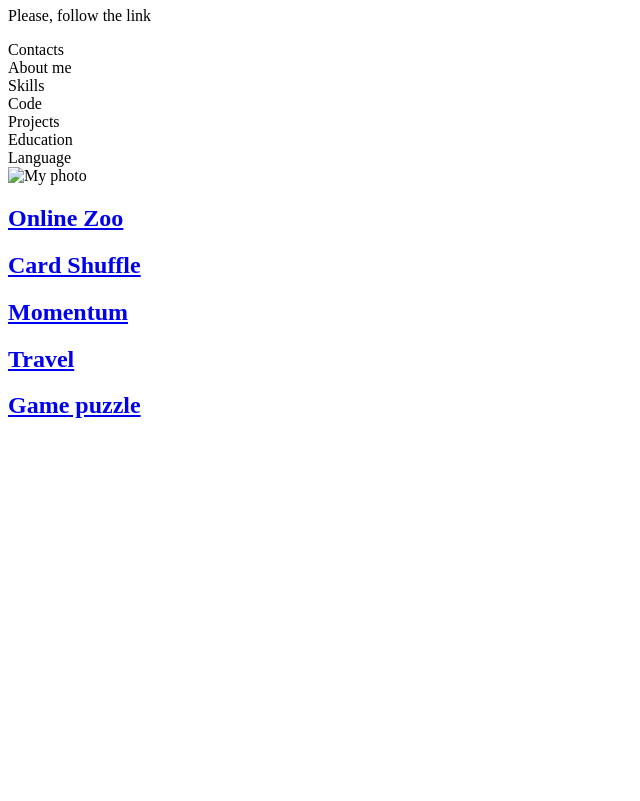
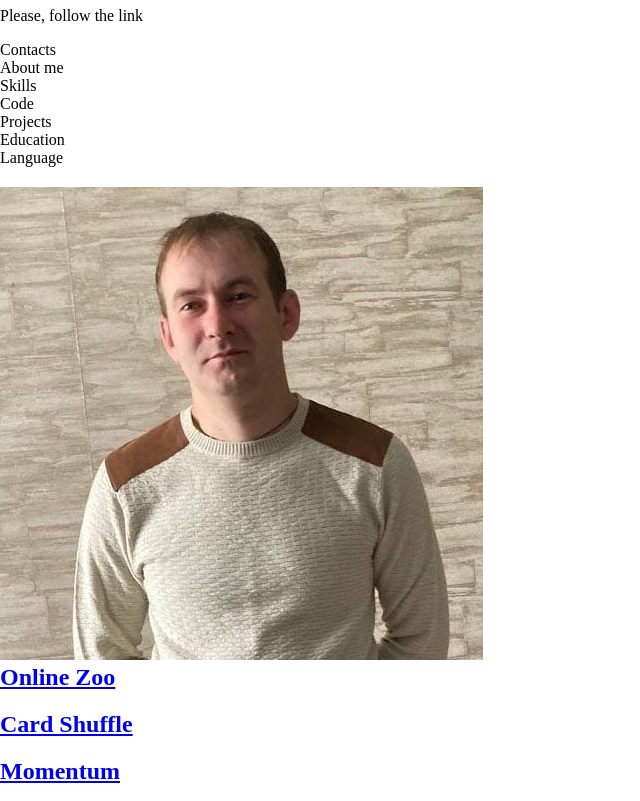
Before and after one commit to KOSHAK2008/koshak2008.github.io, a plain HTML site: page index.html in a window 1280 px wide. Shown: the part 73-874 px from the top of the page, without its empty margins (0-640 px from the left). Before the commit the page ends 800 px from the top, so only its background shows below. Drawn offline with Linux system fonts and the light colour scheme.

Commit message:
my photo

```diff
--- a/index.html
+++ b/index.html
@@ -4,7 +4,8 @@
  <meta charset="UTF-8">
  <meta http-equiv="X-UA-Compatible" content="IE=edge">
  <meta name="viewport" content="width=device-width, initial-scale=1.0">
- <title>Document</title>
+ <title>My partfolio</title>
+<link rel="stylesheet" href="style.css">
 </head>
 <body>
  <h1>Hello, this page of my projects.</h1>
@@ -18,7 +19,7 @@
   <nav>Education</nav>
   <nav>Language</nav>
 </footer>
-<img src="./img/Anton.jpg" alt="My photo">
+<img src="./Anton.jpg" alt="My photo">
  <h2>
   <a href="https://koshak2008.github.io/online-zoo/pages/main">Online Zoo</a>
  </h2>
```
